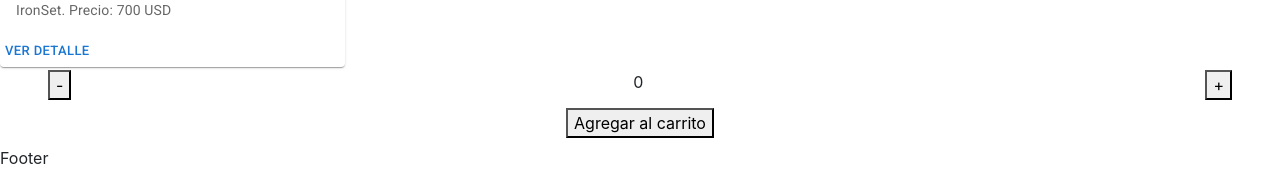
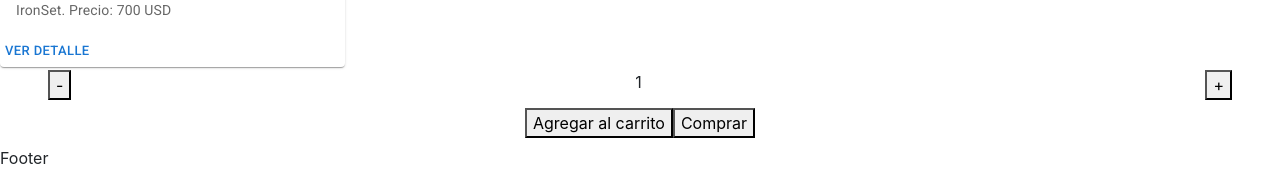
Before and after one commit to jm-aragonpaz/golf_shop-aragon-paz, a React (Create React App) app: page /item/1 in a window 1280 px wide. Shown: the part 465-653 px from the top of the page. Built offline with nearby package versions, Linux system fonts and the light colour scheme; the HTML template or start-up script is replaced by a standard one.

Commit message:
Fix: Desafio Counter desacoplado de ItemDetail

```diff
--- a/src/components/ItemCount/ItemCount.jsx
+++ b/src/components/ItemCount/ItemCount.jsx
@@ -1,5 +1,5 @@
 import React, {useState} from "react";
-
+import { Link } from "react-router-dom";
 import "./ItemCount.css";
 
 export default function ItemCount({stock,initial,onAdd}){
@@ -29,6 +29,7 @@ export default function ItemCount({stock,initial,onAdd}){
             </div>
             <div id="addButton">
                 <button  onClick={()=> {onAdd(auxInitial,auxStock)}}>Agregar al carrito</button>
+                <button ><Link to={'/Cart'} style={{textDecoration:"none", color:"black"}}>Comprar</Link></button>
                 </div>
         </div>
     )
--- a/src/components/ItemDetail/ItemDetail.jsx
+++ b/src/components/ItemDetail/ItemDetail.jsx
@@ -30,7 +30,7 @@ export default function ItemDetail({item}) {
     <div id="grid">
         <Item key={item.id} id={item.id} title={item.title} price={item.price}
         description={item.description} pictureUrl={item.pictureUrl} />
-        <ItemCount stock={5} initial={0} onAdd={onAdd}/>
+        <ItemCount stock={5} initial={1} onAdd={onAdd}/>
     </div>
   );
 }
```
